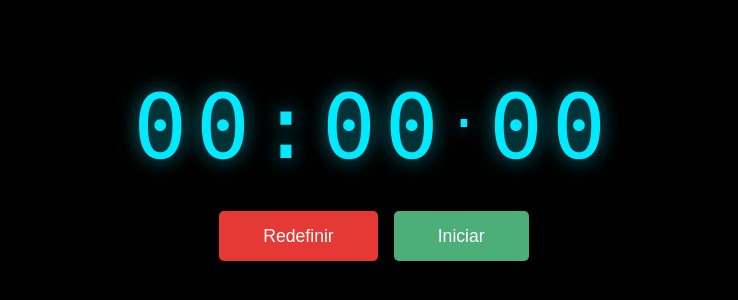
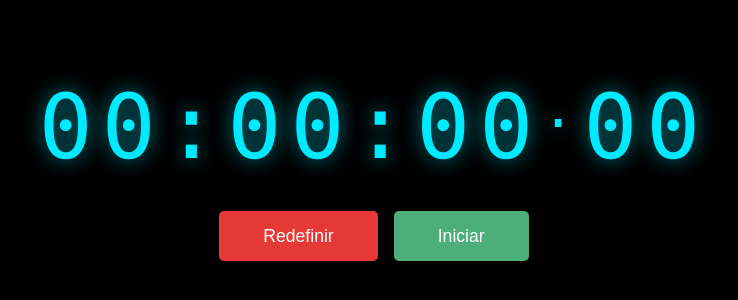
Before and after one commit to davidbs09/Cronometro-para-trabalhar-estudar, a plain HTML site: page index.html in a window 1280 px wide. Shown: the part 232-532 px from the top of the page, without its empty margins (266-1004 px from the left). Drawn offline with Linux system fonts and the light colour scheme.

Commit message:
adding time

```diff
--- a/index.html
+++ b/index.html
@@ -9,7 +9,7 @@
 <body>
     <div class="container">
         <div class="timer">
-            <span id="minutes">00</span>:<span id="seconds">00</span><span class="dot">.</span><span id="centiseconds">00</span>
+            <span id="hours">00</span>:<span id="minutes">00</span>:<span id="seconds">00</span><span class="dot">.</span><span id="centiseconds">00</span>
         </div>
         <div class="buttons">
             <button id="reset" class="btn reset">Redefinir</button>
--- a/script.js
+++ b/script.js
@@ -3,6 +3,7 @@ let startTime = 0;
 let elapsed = 0;
 let running = false;
 
+const hoursEl = document.getElementById('hours');
 const minutesEl = document.getElementById('minutes');
 const secondsEl = document.getElementById('seconds');
 const centisecondsEl = document.getElementById('centiseconds');
@@ -10,9 +11,11 @@ const startBtn = document.getElementById('start');
 const resetBtn = document.getElementById('reset');
 
 function updateDisplay(time) {
-    const minutes = Math.floor(time / 6000);
+    const hours = Math.floor(time / 360000);
+    const minutes = Math.floor((time % 360000) / 6000);
     const seconds = Math.floor((time % 6000) / 100);
     const centiseconds = time % 100;
+    hoursEl.textContent = String(hours).padStart(2, '0');
     minutesEl.textContent = String(minutes).padStart(2, '0');
     secondsEl.textContent = String(seconds).padStart(2, '0');
     centisecondsEl.textContent = String(centiseconds).padStart(2, '0');
@@ -45,4 +48,5 @@ resetBtn.onclick = function() {
     startBtn.textContent = 'Iniciar';
 };
 
+// Inicializa display
 updateDisplay(0);
```
